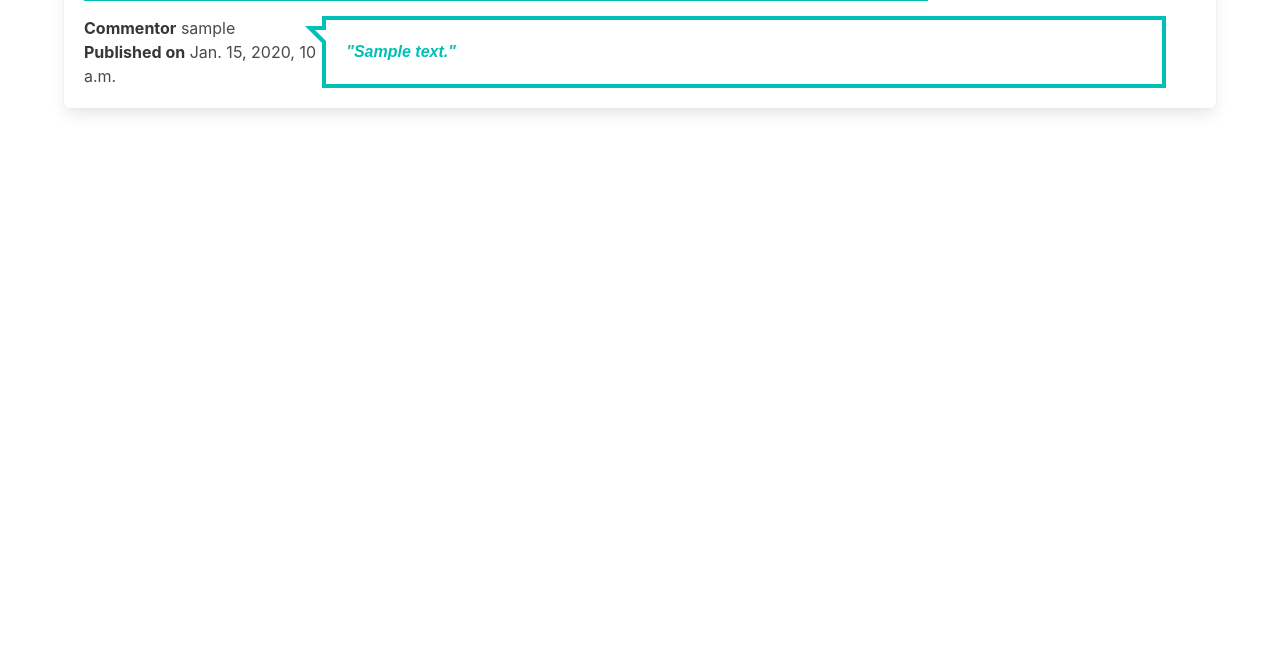
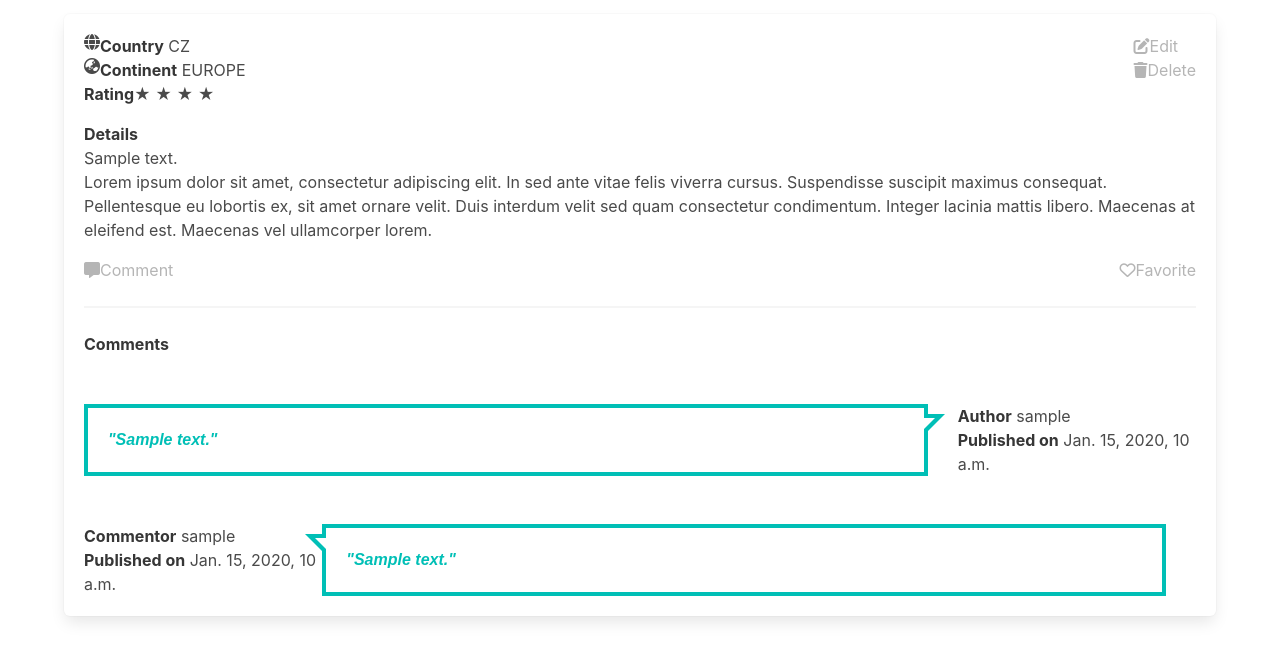
Before and after one commit to Team-TravelApp/Travel-app, a Django app: page /attractions/1 in a window 1280 px wide. Shown: the part 582-1246 px from the top of the page. Before the commit the page ends 696 px from the top, so only its background shows below. Run offline with Django 3.2, Linux system fonts and the light colour scheme; tables that the repository leaves empty hold one stand-in row (values such as "Sample post").

Commit message:
style attraction detail page

```diff
--- a/static/css/styles.css
+++ b/static/css/styles.css
@@ -1,3 +1,9 @@
+
+  .landscape-img {
+    width: 950px;
+    height: 400px;
+    object-fit: cover;
+  }
 
   .sb {
     width: 85%;
@@ -8,11 +14,6 @@
     color: #00bfb6;
     font-family: arial;
     position: relative;
-  }
-
-  .sb-container {
-    margin-bottom: 15px;
-    margin-top: 15px;
   }
 
   /* speech bubble 5 */
--- a/templates/base.html
+++ b/templates/base.html
@@ -19,7 +19,7 @@
             <div class="is-flex">
             <span class="is-flex">
                 <i class="fa-solid fa-house"></i>
-                <p>Home</p>
+                <a href="/">Home</a>
             </span>
             {% if user.is_authenticated %}
             <span class="is-flex">
@@ -44,5 +44,4 @@
     {% endblock %}
 </div>
 </body>
-
 </html>
--- a/templates/travel/attraction_details.html
+++ b/templates/travel/attraction_details.html
@@ -2,17 +2,17 @@
 {% load static %}
 
 {% block content %}
-<div>
+<div class="is-flex is-flex-direction-column is-align-items-center">
     <h1 class="is-size-3">{{ attraction.title }}</h1>
 
     <!-- attraction image -->
-    <figure class="image is-128x128">
-        <img src="https://bulma.io/images/placeholders/128x128.png">
-    </figure>
+    <img class="landscape-img mt-6 mb-6"
+        src="https://images.unsplash.com/photo-1506744038136-46273834b3fb?ixlib=rb-4.0.3&ixid=MnwxMjA3fDB8MHxwaG90by1wYWdlfHx8fGVufDB8fHx8&auto=format&fit=crop&w=2940&q=80">
+
     {{ attraction_owner }}
     {{ edit_enabled }}
     <!-- attraction content -->
-    <div class="box">
+    <div class="box mb-6">
         <div class="is-flex is-justify-content-space-between mb-4">
             <div>
                 <span class="is-flex">
@@ -36,12 +36,16 @@
             </div>
 
             <!-- edit/delete icons -->
-            {% if attraction.user == request.user %}
+
             <div>
+                {% if attraction.user == request.user and user.is_authenticated %}
                 <a href="{% url 'attractionedit' pk=attraction.pk %}"><i class="fa-solid fa-pen-to-square"></i>Edit</a>
                 <a href="{% url 'attractiondelete' pk=attraction.pk %}"><i class="fa-solid fa-trash"></i>Delete</a>
+                {% else %}
+                <p class="has-text-grey-light"><i class="fa-solid fa-pen-to-square"></i>Edit</p>
+                <p class="has-text-grey-light"><i class="fa-solid fa-trash"></i>Delete</p>
+                {% endif %}
             </div>
-            {% endif %}
         </div>
 
         <strong>
@@ -68,15 +72,23 @@
         </div>
         {% else %}
         <div class="is-flex is-justify-content-space-between">
-            <p class="has-text-grey-light"><i class="fa-solid fa-message has-text-grey-light"></i>Comment<p>
+            <p class="has-text-grey-light"><i class="fa-solid fa-message has-text-grey-light"></i>Comment
+            <p>
             <p class="has-text-grey-light"><i class="fa-regular fa-heart"></i>Favorite</p>
         </div>
         {% endif %}
 
         <!-- comments section -->
+        <hr>
+        <strong>Comments</strong>
+
+        {% if comments|length == 0 %}
+        <div class="container is-flex is-justify-content-center has-text-grey-light">Oops! There are no comments yet!
+        </div>
+        {% else %}
         {% for comment in comments %}
         {% if not forloop.counter|divisibleby:2%}
-        <div class="sb-container is-flex is-justify-content-space-between is-align-items-center">
+        <div class="mt-6 mb-6 is-flex is-justify-content-space-between is-align-items-center">
             <div class="sb sb5">
                 <i> "{{ comment.commenttext }}" </i>
             </div>
@@ -99,4 +111,5 @@
 </div>
 
 {% endfor %}
+{% endif %}
 {% endblock %}
--- a/templates/travel/index.html
+++ b/templates/travel/index.html
@@ -9,7 +9,7 @@
         <img src="https://bulma.io/images/placeholders/128x128.png">
     </figure>
     <div>
-        <h5 class="is-size-5 has-text-weight-semibold	">{{ attraction.title }}</h5>
+        <h5 class="is-size-5 has-text-weight-semibold">{{ attraction.title }}</h5>
         <span class="is-flex">
             <i class="fa-solid fa-user"></i>
             <p><strong>Author</strong> {{attraction.user.username}}</p>
```
